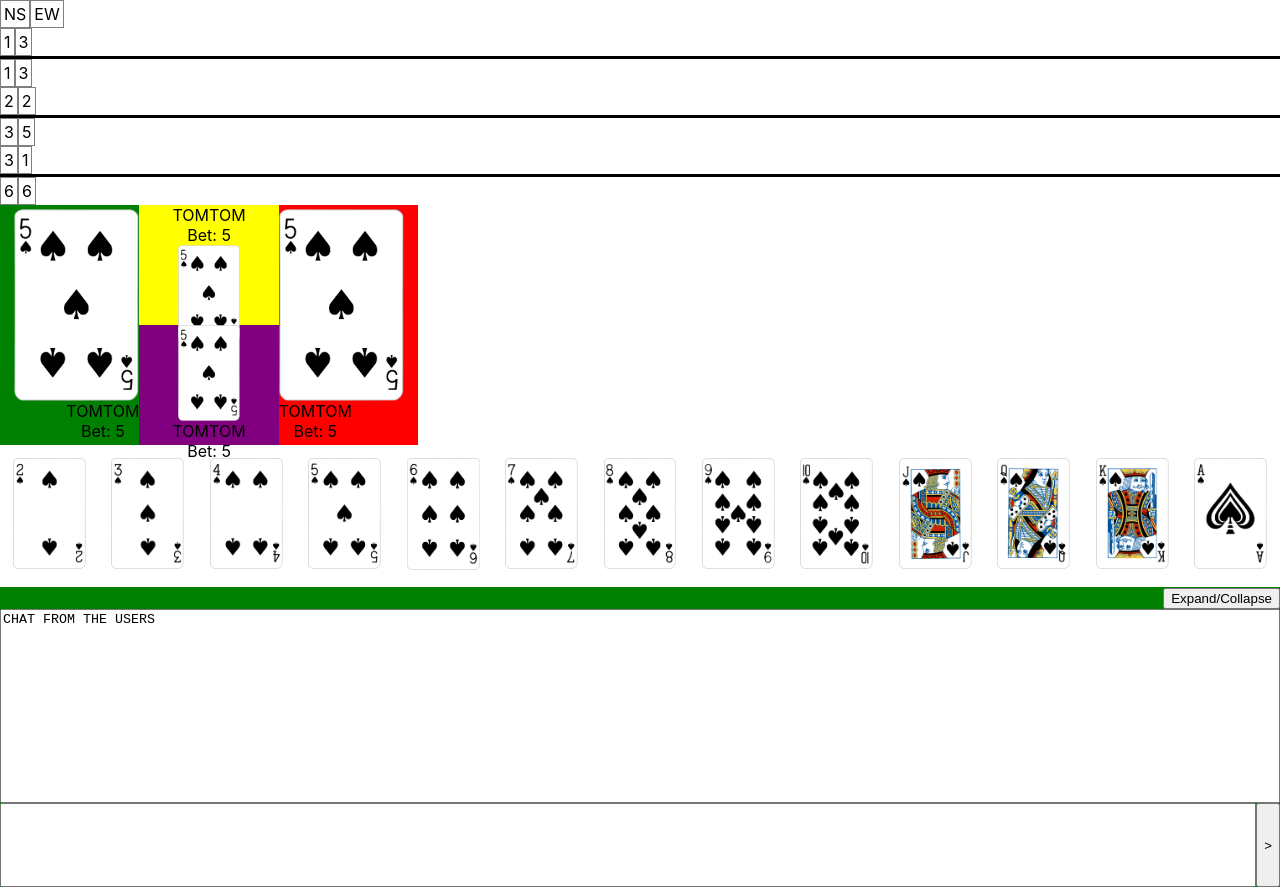
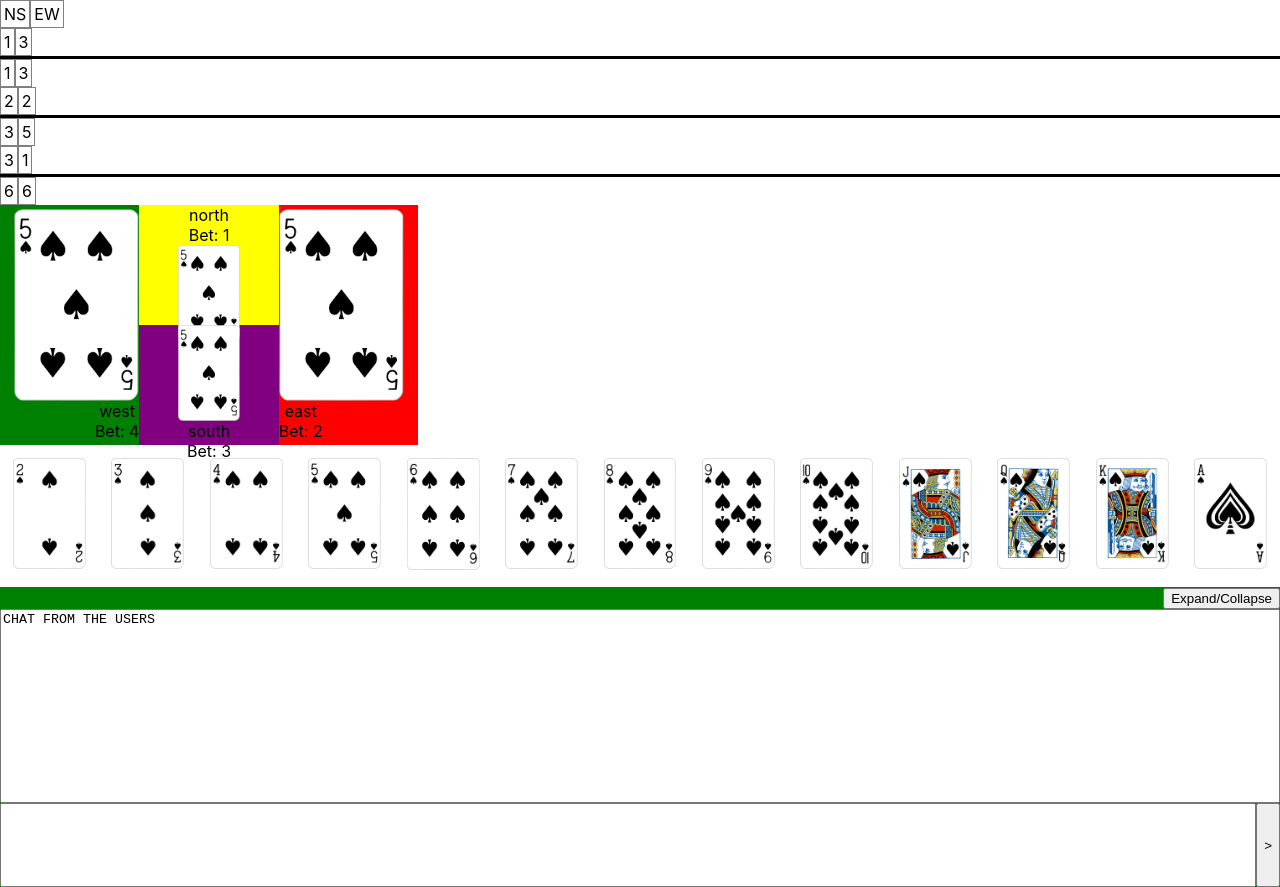
Before and after one commit to tommy-lettieri/spades-client, a React (Create React App) app: page / in a window 1280 px wide. Built offline with nearby package versions, Linux system fonts and the light colour scheme.

Commit message:
Added props to board

```diff
--- a/src/components/App.tsx
+++ b/src/components/App.tsx
@@ -52,17 +52,37 @@ class App extends React.Component<AppProps, AppState> {
             nsCumulativeScore: 6,
             ewCumulativeScore: 6
           },
-          ]}/>
-        <Board style={{
-          width: '33%',
-          height: '30%',
-        }} />
+        ]} />
+        <Board
+          style={{
+            width: '33%',
+            height: '30%',
+          }}
+          players={{
+            north: {
+              name: 'north',
+              bet: '1'
+            },
+            east: {
+              name: 'east',
+              bet: '2'
+            },
+            south: {
+              name: 'south',
+              bet: '3'
+            },
+            west: {
+              name: 'west',
+              bet: '4'
+            },
+          }}
+          />
         <Hand cards={cards} />
         <Chat style={{
           height: '300px',
           width: '100%',
           backgroundColor: 'green'
-        }}/>
+        }} />
       </div>
     );
   }
--- a/src/components/Board.tsx
+++ b/src/components/Board.tsx
@@ -5,8 +5,27 @@ import Player from './Player';
 import Suit from '../constants/enums/Suit';
 
 let playedCard = new CardModel(5, Suit.SPADE);
+
 type BoardProps = {
     style?: any
+    players: {
+        north: {
+            name?: string,
+            bet?: string
+        },
+        south: {
+            name?: string,
+            bet?: string
+        },
+        east: {
+            name?: string,
+            bet?: string
+        },
+        west: {
+            name?: string,
+            bet?: string
+        },
+    }
 }
 
 function Board(props: BoardProps) {
@@ -15,7 +34,7 @@ function Board(props: BoardProps) {
             display: 'flex',
             ...props.style
         }}>
-            <Player playedCard={playedCard} name="TOMTOM" bet="5" style={{
+            <Player playedCard={playedCard} name={props.players.west.name || ''} bet={props.players.west.bet} style={{
                 width: '33%',
                 height: '100%',
                 backgroundColor: 'green',
@@ -28,25 +47,24 @@ function Board(props: BoardProps) {
                 height: '100%',
                 backgroundColor: 'blue'
             }}>
-                <Player playedCard={playedCard} name="TOMTOM" bet="5" onTop={true} style={{
+                <Player playedCard={playedCard} name={props.players.north.name || ''} bet={props.players.north.bet} onTop={true} style={{
                     width: '100%',
                     height: '50%',
                     backgroundColor: 'yellow'
                 }} />
-                <Player playedCard={playedCard} name="TOMTOM" bet="5" style={{
+                <Player playedCard={playedCard} name={props.players.south.name || ''} bet={props.players.south.bet} style={{
                     width: '100%',
                     height: '50%',
                     backgroundColor: 'purple'
                 }} />
             </div>
-            <Player playedCard={playedCard} name="TOMTOM" bet="5" style={{
+            <Player playedCard={playedCard} name={props.players.east.name || ''} bet={props.players.east.bet} style={{
                 width: '33%',
                 height: '100%',
                 backgroundColor: 'red',
                 alignItems: 'flex-start',
                 justifyContent: 'center'
             }} />
-            {/* <Player playedCard={playedCard} style={{ height: '200px' }} name="TOMTOM" bet="5" onTop={true} /> */}
         </div>
     );
 }
```
